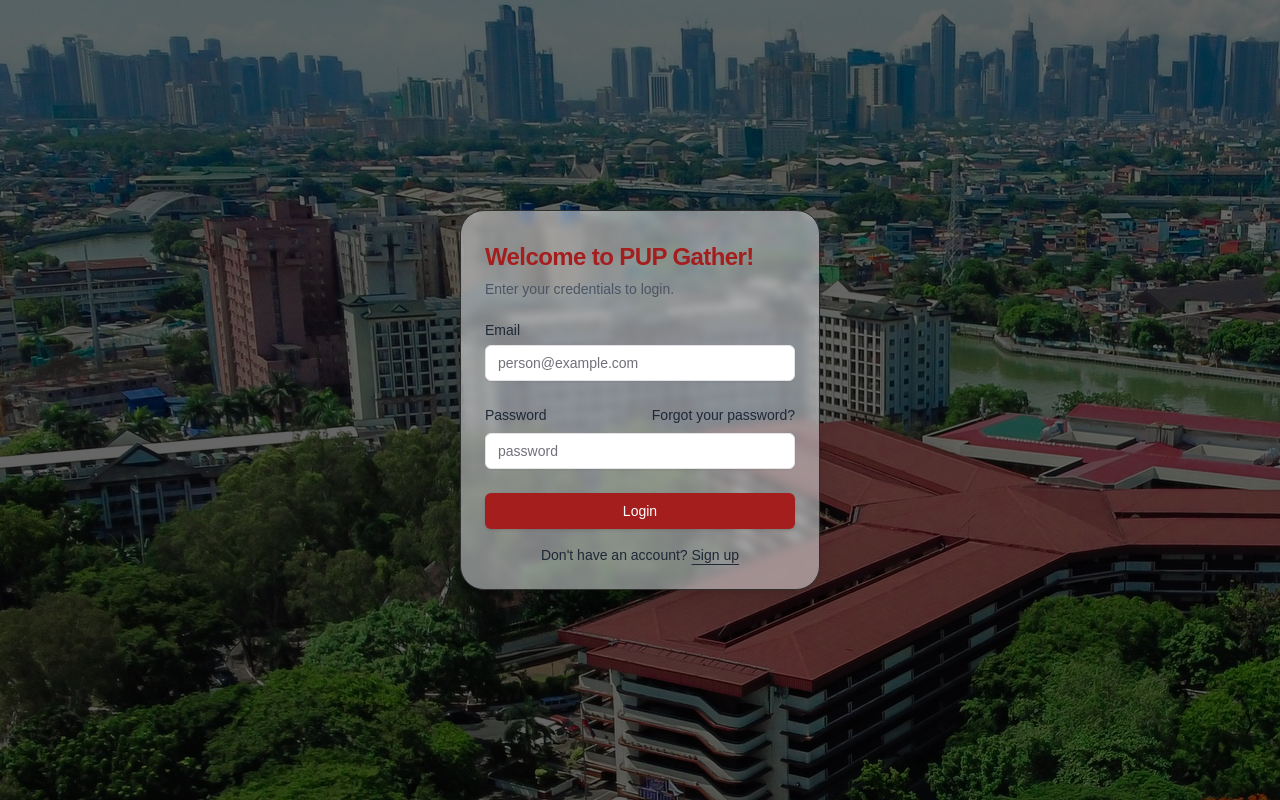
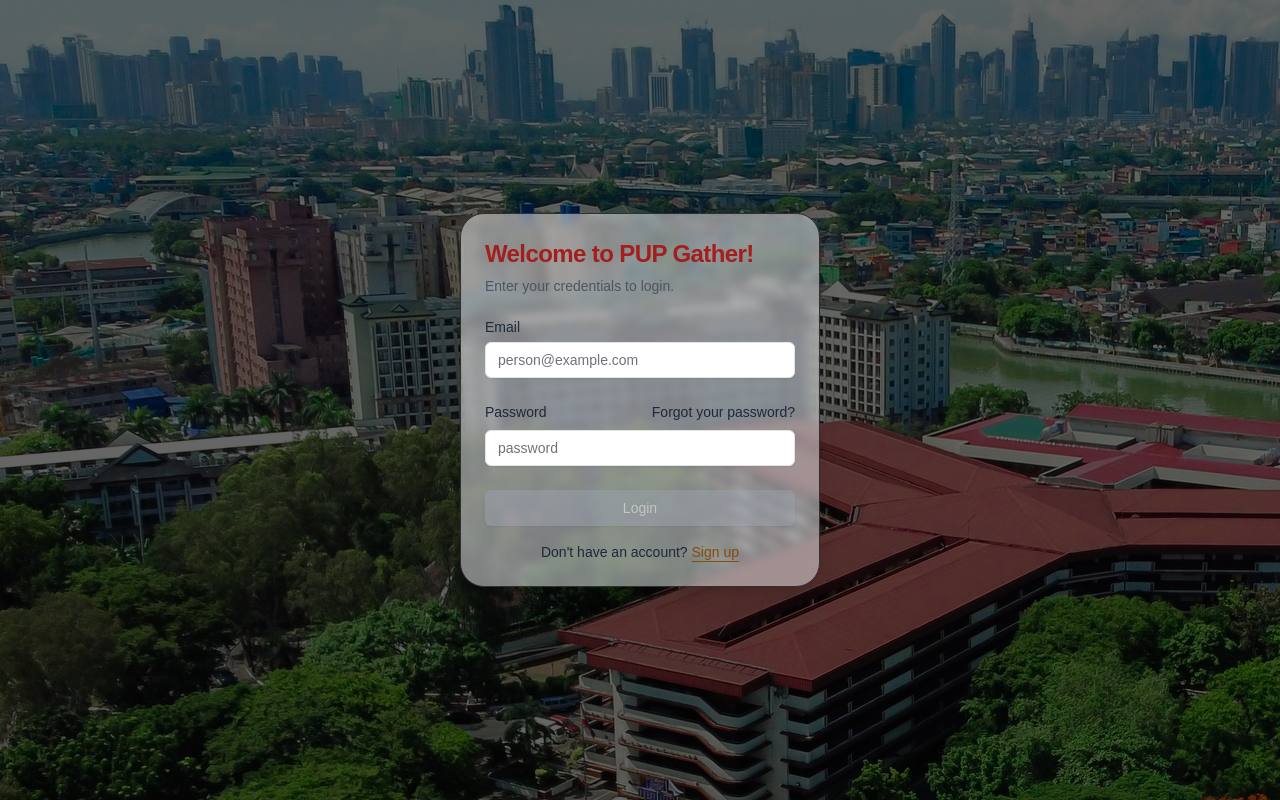
Before and after one commit to marvinjameserosa/pup-adder, a Next.js app: page / in a window 1280 px wide. Built offline with nearby package versions, Linux system fonts and the light colour scheme; no server answers.

Commit message:
added input fields check
added input fields check  for log in and sign up pages

```diff
--- a/src/components/login-form.tsx
+++ b/src/components/login-form.tsx
@@ -1,4 +1,4 @@
-"use client"
+"use client";
 import { cn } from "@/lib/utils";
 import { Button } from "@/components/ui/button";
 import {
@@ -11,9 +11,9 @@
 import { Input } from "@/components/ui/input";
 import { Label } from "@/components/ui/label";
 import { signInWithEmailAndPassword, onAuthStateChanged } from "firebase/auth";
-import { auth } from "@/app/firebase/config"
-import Link from 'next/link'
-import { useRouter } from 'next/navigation'
+import { auth } from "@/app/firebase/config";
+import Link from "next/link";
+import { useRouter } from "next/navigation";
 import { useState, useEffect } from "react";
 
 export function LoginForm({
@@ -23,35 +23,45 @@
   const router = useRouter();
   const [error, setError] = useState("");
   const [loading, setLoading] = useState(true);
+  const [showPassword, setShowPassword] = useState(false);
 
-  // Check if user is already logged in
+  // Form validation state
+  const [email, setEmail] = useState("");
+  const [password, setPassword] = useState("");
+  const [isValidEmail, setIsValidEmail] = useState(false);
+  const [isValidPassword, setIsValidPassword] = useState(false);
+
   useEffect(() => {
     const unsubscribe = onAuthStateChanged(auth, (user) => {
       if (user) {
-        // User is signed in, redirect to discover page
-        router.push('/discover');
+        router.push("/discover");
       } else {
-        // No user is signed in, allow login form to display
         setLoading(false);
       }
     });
 
-    // Clean up subscription
     return () => unsubscribe();
   }, [router]);
 
+  const validateEmail = (email: string) => {
+    const emailRegex = /^[^\s@]+@[^\s@]+\.[^\s@]+$/;
+    setIsValidEmail(emailRegex.test(email));
+    setEmail(email);
+  };
+
+  const validatePassword = (value: string) => {
+    setPassword(value);
+    const passwordRegex =
+      /^(?=.*[a-z])(?=.*[A-Z])(?=.*\d)(?=.*[@$!%*?&])[A-Za-z\d@$!%*?&]{8,}$/;
+    setIsValidPassword(passwordRegex.test(value));
+  };
+
   async function loginEmailPassword(event: React.FormEvent<HTMLFormElement>) {
     event.preventDefault();
-
-    const formData = new FormData(event.currentTarget);
-    const email = formData.get("email") as string;
-    const password = formData.get("password") as string;
     try {
       setLoading(true);
-      const userCredential = await signInWithEmailAndPassword(auth, email, password);
-      const user = userCredential.user;
-      console.log("User:", user);
-      router.push('/discover');
+      await signInWithEmailAndPassword(auth, email, password);
+      router.push("/discover");
     } catch (error: any) {
       setError(formatFirebaseError(error.code));
       setLoading(false);
@@ -94,9 +104,10 @@
       "auth/user-not-found": "We couldn't find an account with that email. Try signing up instead.",
       "auth/wrong-password": "Incorrect password. Please check and try again.",
     };
+    return errorMessages[errorCode] || "Something went wrong. Try again later.";
+  };
 
-    return errorMessages[errorCode] || "Something went wrong. Please try again later.";
-  };
+  const isFormValid = isValidEmail && isValidPassword;
 
   if (loading) {
     return (
@@ -110,8 +121,6 @@
     <div className={cn("flex flex-col gap-4", className)} {...props}>
       <Card className="shadow-xl rounded-[24px] bg-[#f2f3f7]/50 backdrop-blur-sm flex flex-col border border-[#302F30]">
         <CardHeader>
-        <div className="flex items-center gap-4">
-      </div>
           <CardTitle className="text-2xl text-[#a41e1d]">Welcome to PUP Gather!</CardTitle>
           <CardDescription className={`${error ? "text-red-500" : "text-gray-600"}`}>
             {error ? error : "Enter your credentials to login."}
@@ -127,10 +136,16 @@
                   name="email"
                   type="email"
                   placeholder="person@example.com"
+                  value={email}
+                  onChange={(e) => validateEmail(e.target.value)}
                   required
                   className="bg-white text-black placeholder-gray-400"
                 />
+                {!isValidEmail && email.length > 0 && (
+                  <p className="text-red-500 text-sm">Invalid email format</p>
+                )}
               </div>
+
               <div className="grid gap-2">
   <div className="flex items-center">
     <Label htmlFor="password">Password</Label>
@@ -141,21 +156,41 @@
       Forgot your password?
     </a>
   </div>
+  <div className="relative">
     <Input
       id="password"
       name="password"
-                  type="password"
+      type={showPassword ? "text" : "password"}
       placeholder="password"
+      value={password}
+      onChange={(e) => validatePassword(e.target.value)}
       required
-                  className="bg-white text-black placeholder-gray-400"/>
+      className="bg-white text-black placeholder-gray-400 pr-10"
+    />
+
   </div>
-              <Button type="submit" className="w-full bg-[#a41e1d] hover:bg-[#722120] text-white">
+
+  {!isValidPassword && password.length > 0 && (
+    <p className="text-red-500 text-sm">
+      Password must be at least 8 characters, include uppercase, lowercase, number, and special character.
+    </p>
+  )}
+</div>
+
+
+              <Button
+                type="submit"
+                disabled={!isFormValid}
+                className={`w-full text-white ${
+                  isFormValid ? "bg-[#a41e1d] hover:bg-[#722120]" : "bg-gray-400 cursor-not-allowed"
+                }`}
+              >
                 Login
               </Button>
             </div>
             <div className="mt-4 text-center text-sm">
               Don&apos;t have an account?{" "}
-              <Link href="/signUp" className="underline underline-offset-4">
+              <Link href="/signUp" className="underline underline-offset-4 text-yellow-800">
                 Sign up
               </Link>
             </div>
--- a/src/components/signUp/signUpForm1.tsx
+++ b/src/components/signUp/signUpForm1.tsx
@@ -1,3 +1,4 @@
+import { useState } from "react";
 import { Button } from "@/components/ui/button";
 import {
   Card,
@@ -8,7 +9,7 @@
 } from "@/components/ui/card";
 import { Input } from "@/components/ui/input";
 import { Label } from "@/components/ui/label";
-import Link from 'next/link'
+import Link from "next/link";
 
 type SignUpForm1Props = {
   onSubmit: (event: React.FormEvent<HTMLFormElement>) => void;
@@ -16,19 +17,51 @@
 };
 
 export default function SignUpForm1({ onSubmit, errorMsg }: SignUpForm1Props) {
+  const [email, setEmail] = useState("");
+  const [password, setPassword] = useState("");
+  const [passwordError, setPasswordError] = useState("");
+  const [emailError, setEmailError] = useState("");
+  const [isChecked, setIsChecked] = useState(false);
+
+  // Email validation
+  const validateEmail = (value: string) => {
+    setEmail(value);
+    const emailRegex = /^[^\s@]+@[^\s@]+\.[^\s@]+$/;
+    setEmailError(emailRegex.test(value) ? "" : "Invalid email format");
+  };
+
+  // Password validation
+  const validatePassword = (value: string) => {
+    setPassword(value);
+    const passwordRegex =
+      /^(?=.*[a-z])(?=.*[A-Z])(?=.*\d)(?=.*[@$!%*?&])[A-Za-z\d@$!%*?&]{8,}$/;
+    setPasswordError(
+      passwordRegex.test(value)
+        ? ""
+        : "Password must be at least 8 characters, include uppercase, lowercase, number, and special character."
+    );
+  };
+
+  const isFormValid = email && password && !emailError && !passwordError && isChecked;
+
   return (
     <div className="relative min-h-screen flex items-center justify-center bg-[url('/bg4.jpg')] bg-cover bg-center p-4">
       <div className="absolute inset-0 bg-black/60 mix-blend-multiply" />
-      <Card className="relative z-10 w-[360px] shadow-xl rounded-[24px] bg-[#f2f3f7]/50 backdrop-blur-sm flex flex-col border border-[#302F30]">
+      <Card className="relative z-10 w-[360px] shadow-xl rounded-[24px] bg-[#f2f3f7]/60 backdrop-blur-sm flex flex-col border border-[#302F30]">
         <CardHeader>
-          <CardTitle className="text-2xl text-[#a41e1d]">Create your account</CardTitle>
-          <CardDescription className={errorMsg ? "text-red-500" : "text-gray-600"}>
+          <CardTitle className="text-2xl text-[#a41e1d]">
+            Create your account
+          </CardTitle>
+          <CardDescription
+            className={errorMsg ? "text-red-500" : "text-gray-600"}
+          >
             {errorMsg ? errorMsg : "Complete the form to get started."}
           </CardDescription>
         </CardHeader>
         <CardContent className="text-gray-800">
           <form onSubmit={onSubmit}>
             <div className="flex flex-col gap-6">
+              {/* Email Input */}
               <div className="grid gap-2">
                 <Label htmlFor="email">Email</Label>
                 <Input
@@ -37,34 +70,71 @@
                   type="email"
                   placeholder="person@example.com"
                   required
+                  value={email}
+                  onChange={(e) => validateEmail(e.target.value)}
                   className="bg-white text-black placeholder-gray-400"
                 />
+                {emailError && (
+                  <p className="text-red-500 text-xs">{emailError}</p>
+                )}
               </div>
+
+              {/* Password Input */}
               <div className="grid gap-2">
-                <div className="flex items-center">
-                  <Label htmlFor="password">Password</Label>
-                </div>
+                <Label htmlFor="password">Password</Label>
                 <Input
                   id="password"
                   name="password"
                   type="password"
                   placeholder="password"
                   required
-                  className="bg-white text-black placeholder-gray-400"/>
+                  value={password}
+                  onChange={(e) => validatePassword(e.target.value)}
+                  className="bg-white text-black placeholder-gray-400"
+                />
+                {passwordError && (
+                  <p className="text-red-500 text-xs">{passwordError}</p>
+                )}
               </div>
-              <Button type="submit" className="w-full bg-yellow-500 hover:bg-yellow-800 text-black">
-                  Sign up
+
+              {/* Data Privacy Agreement */}
+              <div className="flex items-start gap-2">
+                <input
+                  type="checkbox"
+                  id="privacy"
+                  required
+                  checked={isChecked}
+                  onChange={(e) => setIsChecked(e.target.checked)}
+                  className="w-4 h-4 mt-1"
+                />
+                <Label htmlFor="privacy" className="text-sm">
+                  I agree to the{" "}
+                  <Link href="/privacy-policy" className="underline text-blue-600">
+                    Data Privacy Policy
+                  </Link>
+                </Label>
+              </div>
+
+              {/* Sign Up Button */}
+              <Button
+                type="submit"
+                className="w-full bg-yellow-500 hover:bg-yellow-800 text-black"
+                disabled={!isFormValid}
+              >
+                Sign up
               </Button>
             </div>
+
+            {/* Login Redirect */}
             <div className="mt-4 text-center text-sm">
               Already have an account?{" "}
-              <Link href="/" className="underline underline-offset-4">
+              <Link href="/" className="underline underline-offset-4 text-yellow-800">
                 Login
               </Link>
             </div>
           </form>
         </CardContent>
-        </Card>
+      </Card>
     </div>
   );
 }
```
Lines whose indentation alone changed are shown as unchanged.
